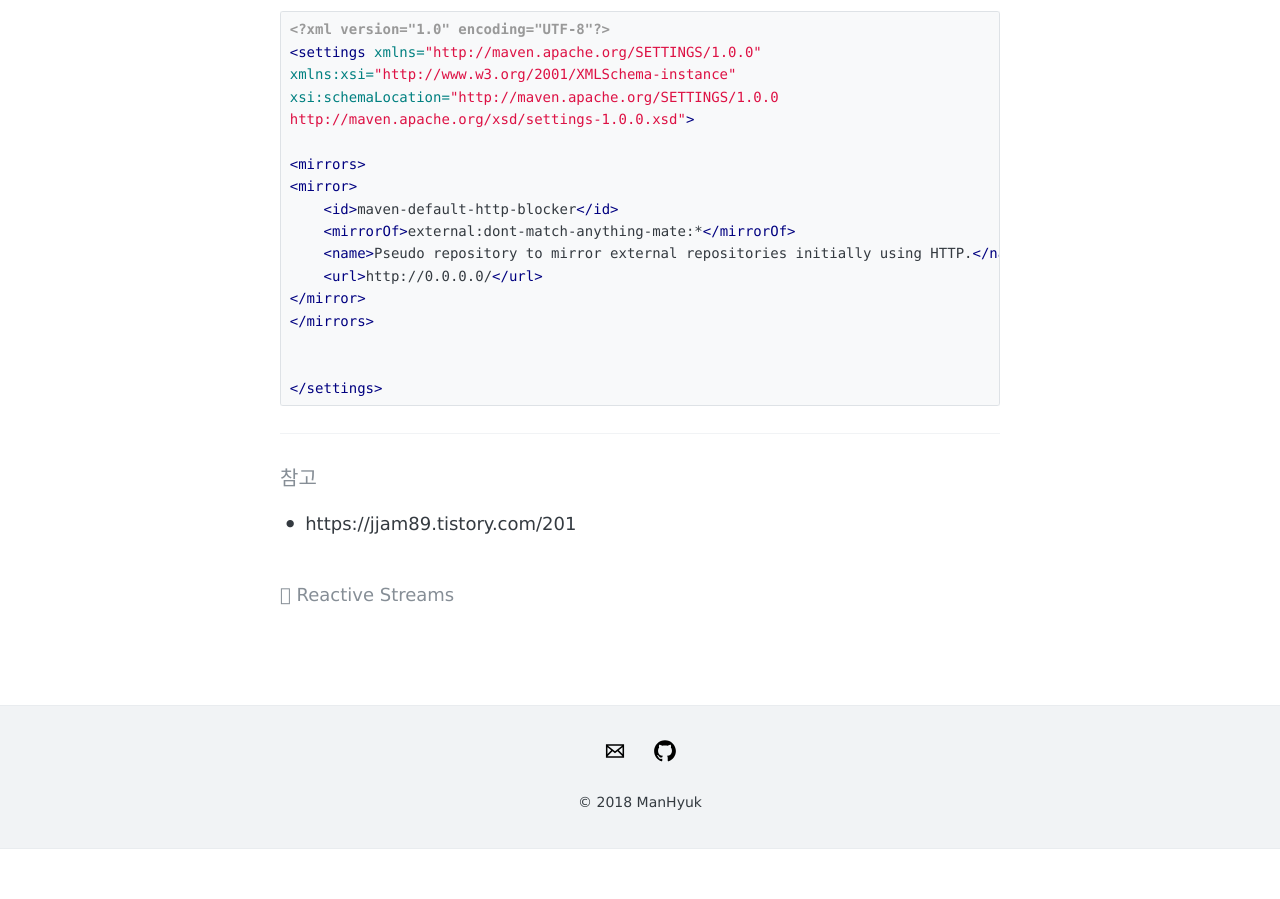
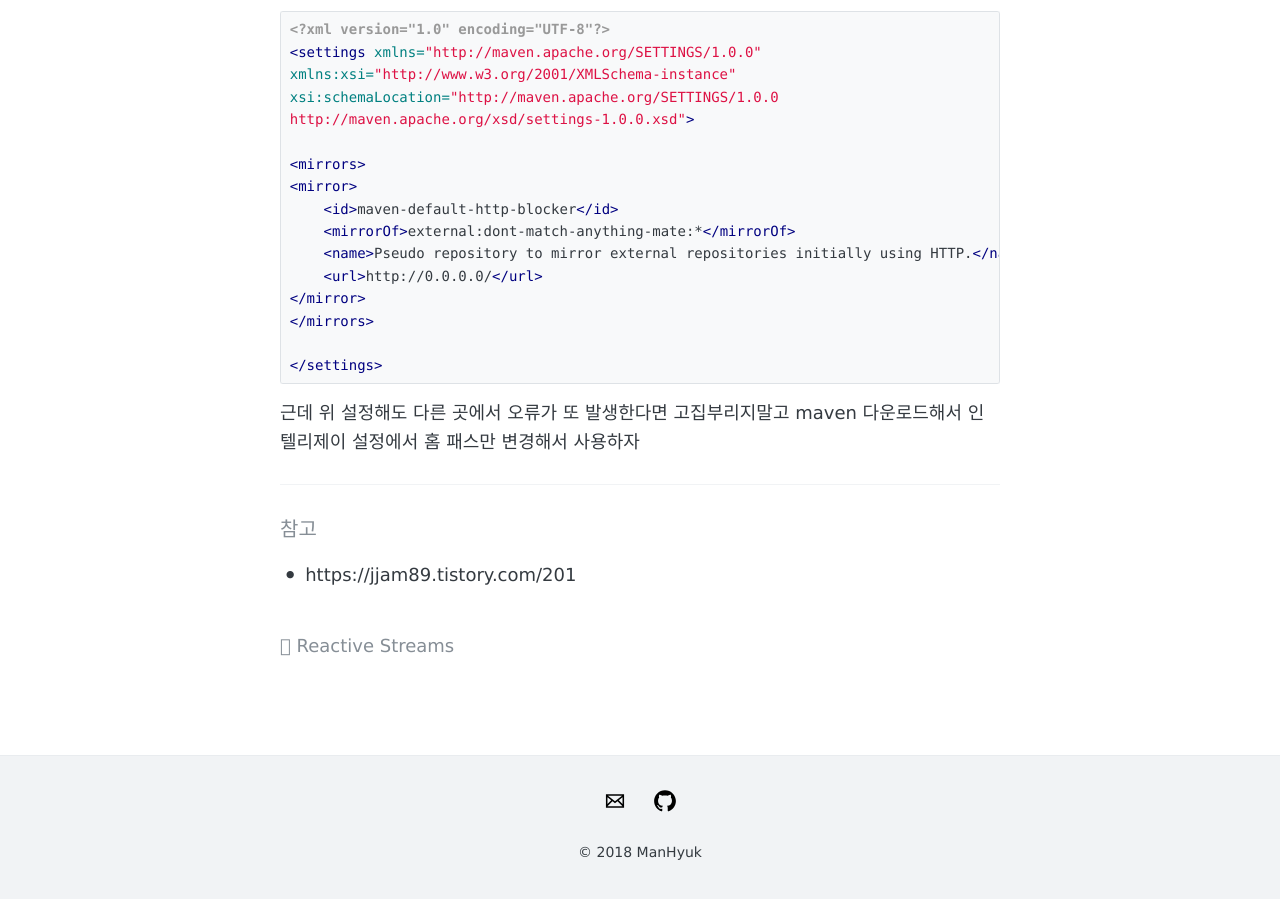
Before and after one commit to ManHyuk/ManHyuk.github.io, a Jekyll site: the page built from _posts/2023-08-02-mac-settings.md, in a window 1280 px wide and 900 px high, scrolled down 1165 px. Built offline with Jekyll 4.4.1, drawn with Linux system fonts in a browser that asks for light colours; comment, search, counter and statistics services are not loaded; before the commit the page ends 2014 px from its top, so only the background shows below that.

Commit message:
chore: add comment

````diff
--- a/_posts/2023-08-02-mac-settings.md
+++ b/_posts/2023-08-02-mac-settings.md
@@ -67,9 +67,11 @@ http://maven.apache.org/xsd/settings-1.0.0.xsd">
 </mirror>
 </mirrors>
 
-
 </settings>
 ```
+
+근데 위 설정해도 다른 곳에서 오류가 또 발생한다면
+고집부리지말고 maven 다운로드해서 인텔리제이 설정에서 홈 패스만 변경해서 사용하자
 
 
 
````
